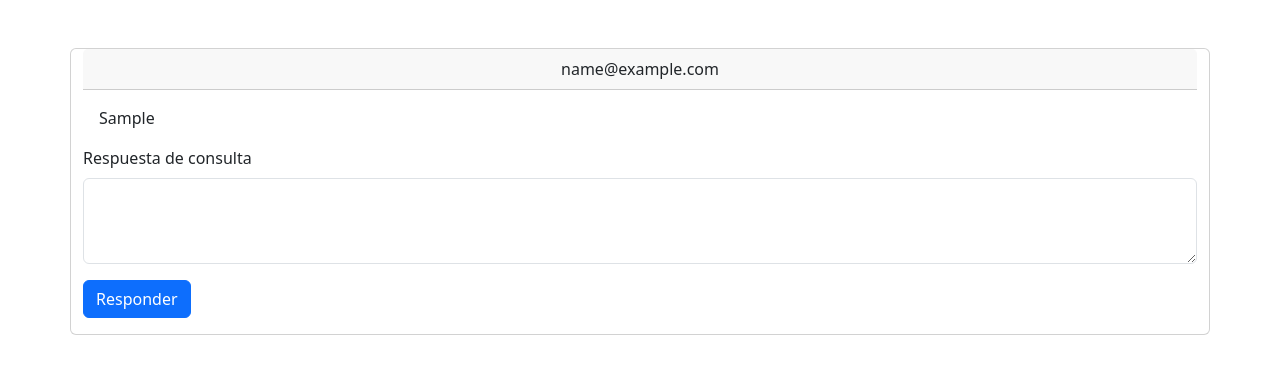
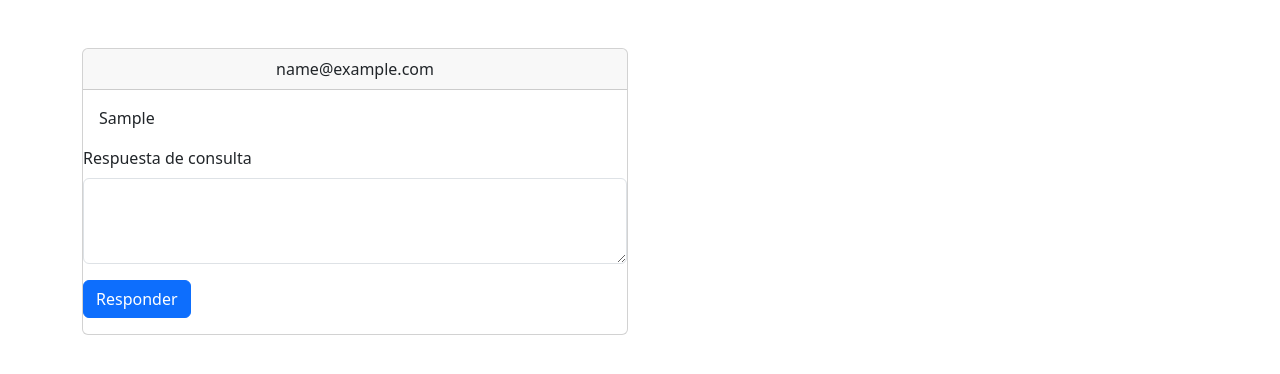
Before and after one commit to Dalviux9th/conectando-etapas, a PHP site: page /mostrar_consulta.php in a window 1280 px wide. Shown: the top 374 px of the page. Run offline with PHP 8.4, Linux system fonts and the light colour scheme; tables that the repository leaves empty or names only in its code hold one stand-in row (values such as "Sample post").

Commit message:
modificacion de unos archivos

```diff
--- a/enviar_consulta.php
+++ b/enviar_consulta.php
@@ -9,7 +9,7 @@ $Email = $_POST['Email'];
 $Consulta = $_POST['Consulta'];
 $fechaActual = date('Y-m-d H:i:s');
 
-$Consulta= mysqli_query($link, "INSERT INTO `consulta`( `fecha`, `contenido`, `Autor`, `Email`) VALUES ('$fechaActual','$Consulta','$Nombre','$Email')");
+$Consulta= mysqli_query($link, "INSERT INTO `consulta`( `fecha`, `contenido`, `Nombre`, `Email`) VALUES ('$fechaActual','$Consulta','$Nombre','$Email')");
 
 header("location: FAQ.php");
 die();
--- a/mostrar_consulta.php
+++ b/mostrar_consulta.php
@@ -9,13 +9,15 @@
 <body>
     <div class="container mt-4">
         <div class="row">
+
         <?php
             include 'includes/db_con.php';
             $resultado = mysqli_query($link,"SELECT * FROM `consulta`");
 
             while ($Datos = mysqli_fetch_array($resultado)) {
 
-                echo '<div class="card mt-4">
+                echo ' <div class="col-6">
+                <div class="card mt-4">
                     <div class="card-header text-center">'.$Datos[3]. ' </div>
                     <div class="card-body"><div class="card-text">'.$Datos[2].'</div>
                 </div>
@@ -31,6 +33,7 @@
                       <button type="submit" class="btn btn-primary mb-3" name="Enviar" >Responder</button>
                 </form>
                 </div>
+                </div>
                 ';
             }
         ?>
```
